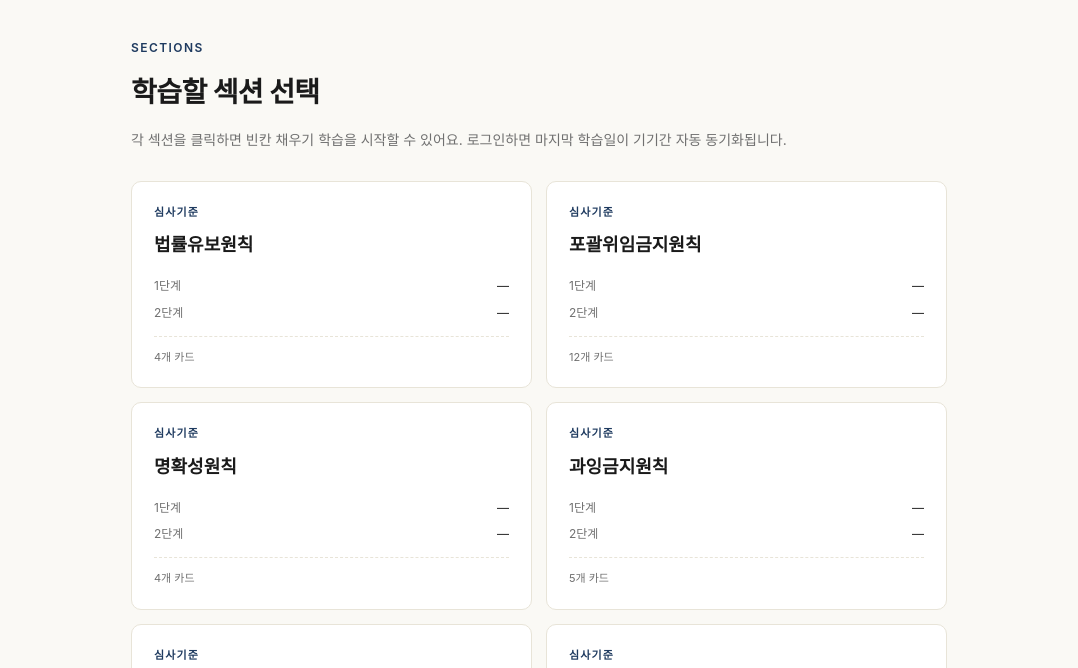
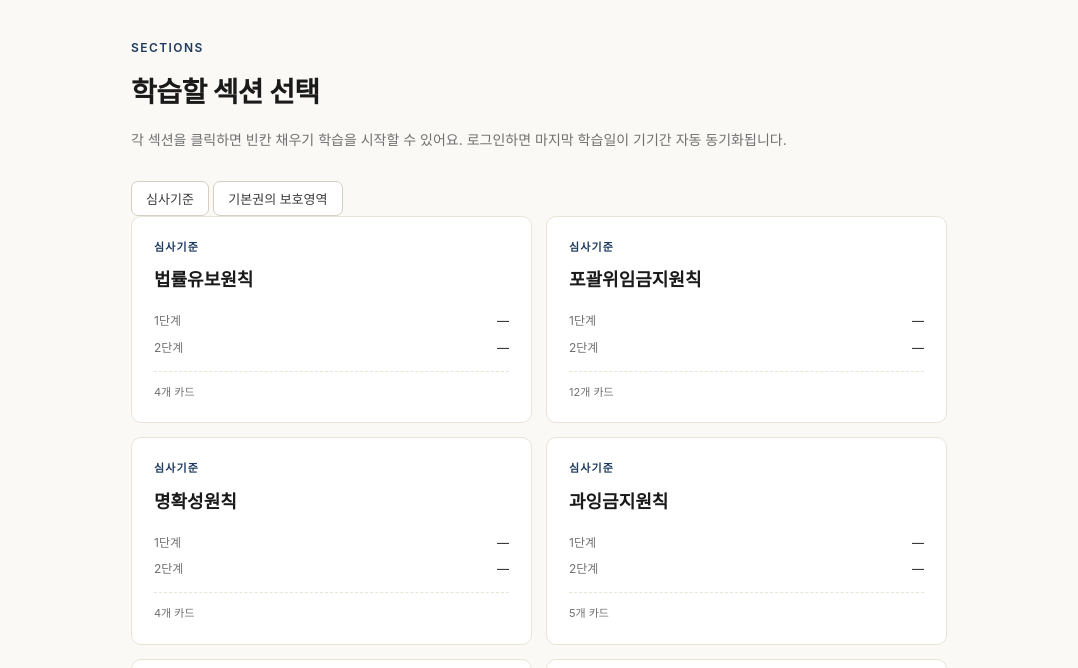
Before and after one commit to archivingreen-oss/principles-blanks, a plain HTML site: page index.html in a window 1280 px wide. Shown: the part 78-746 px from the top of the page, without its empty margins (101-1179 px from the left). Drawn offline with Linux system fonts and the light colour scheme; no server answers; a web font is replaced by a local one.

Commit message:
Update index.html

```diff
--- a/index.html
+++ b/index.html
@@ -1,4 +1,4 @@
-<!DOCTYPE html>
+ <!DOCTYPE html>
 <html lang="ko">
 <head>
 <meta charset="UTF-8">
@@ -30,6 +30,10 @@
     <div class="page-eyebrow">SECTIONS</div>
     <h1 class="page-title">학습할 섹션 선택</h1>
     <p class="page-desc">각 섹션을 클릭하면 빈칸 채우기 학습을 시작할 수 있어요. 로그인하면 마지막 학습일이 기기간 자동 동기화됩니다.</p>
+    <div class="category-tabs">
+      <button class="category-tab active" data-category="심사기준">심사기준</button>
+      <button class="category-tab" data-category="기본권의 보호영역">기본권의 보호영역</button>
+    </div>
     <div id="section-list" class="section-list"></div>
   </main>
 
```
